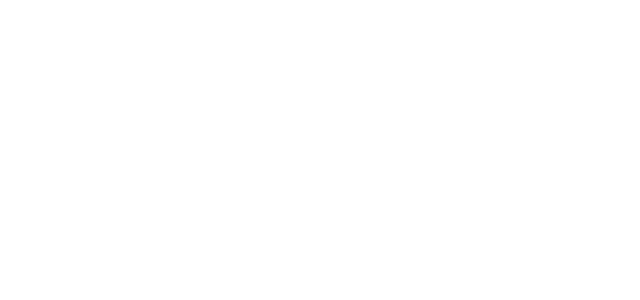
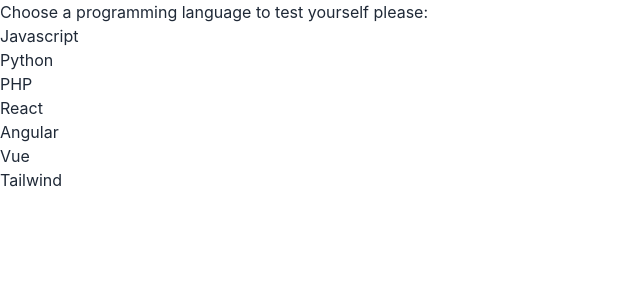
Before and after one commit to zimmj/certifever-front-end, a React (Create React App) app: page / in a window 1280 px wide. Shown: the top 300 px of the page, without its empty margins (0-640 px from the left). Built offline with nearby package versions, Linux system fonts and the light colour scheme; the HTML template or start-up script is replaced by a standard one.

Commit message:
Update App.tsx

```diff
--- a/src/App.tsx
+++ b/src/App.tsx
@@ -27,7 +27,21 @@
     }
   };
 
-  return <div className="App"></div>;
+  return (
+    <div className="App">
+      {!selectedLanguage ? (
+        <Language onSelectLanguage={handleLanguageSelect} />
+      ) : !selectedDifficulty ? (
+        <Difficulty onSelectDifficulty={handleDifficultySelect} />
+      ) : apiUrl ? (
+        <Questions apiUrl={apiUrl} />
+      ) : (
+        <div>
+          <h1>Uploading...</h1>
+        </div>
+      )}
+    </div>
+  );
 };
 
 export default App;
```
